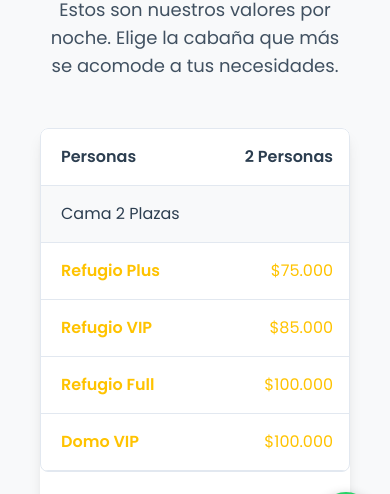
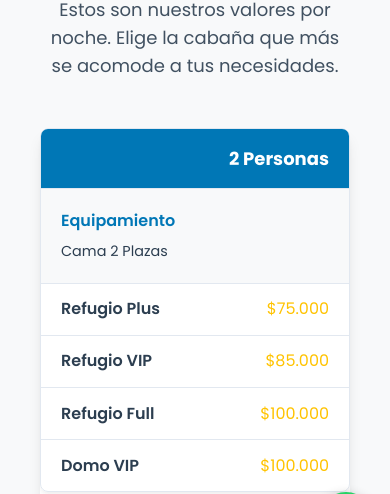
Before and after one commit to CFabian1907z3/refugios-guanaqueros-chile.github.io, a plain HTML site: page cotiza.html in a window 390 px wide. Shown: the part 280-774 px from the top of the page. Drawn offline with nearby package versions, Linux system fonts and the light colour scheme.

Commit message:
Update responsive.css

```diff
--- a/css/responsive.css
+++ b/css/responsive.css
@@ -1,17 +1,16 @@
-/*
-╔═══════════════════════════════════════════════════════════╗
-║  ESTILOS RESPONSIVE - Refugio de Guanaqueros             ║
+/* ╔═══════════════════════════════════════════════════════════╗
+║  ESTILOS RESPONSIVE - Refugio de Guanaqueros (Final)     ║
 ║  ────────────────────────────────────────────────────────  ║
 ║  GUÍA DE EDICIÓN:                                         ║
 ║  • Breakpoints: 768px (tabletas) y móviles               ║
 ║  • Tabla de precios móvil: Media query @media            ║
 ║  • Botón WhatsApp: Ajustes para móvil                    ║
 ║                                                            ║
-║  ⚠️ Las correcciones de responsive están aquí             ║
+║  ⚠️ CORRECCIÓN 2: Tabla de precios 100% rediseñada.       ║
 ╚═══════════════════════════════════════════════════════════╝
 */
 
-/* ========== TABLA DE PRECIOS - VISTA MÓVIL ========== */
+/* ========== TABLA DE PRECIOS - VISTA MÓVIL (¡CORREGIDO!) ========== */
 @media (max-width: 768px) {
     /* Ocultar encabezados de tabla en móvil */
     .price-table thead {
@@ -32,44 +31,93 @@
         border: 1px solid #e2e8f0;
         border-radius: 0.5rem;
         overflow: hidden;
+        box-shadow: 0 4px 6px -1px rgba(0, 0, 0, 0.05), 0 2px 4px -1px rgba(0, 0, 0, 0.03);
     }
 
-    /* Celdas con etiquetas */
+    /* Celdas apiladas (¡NUEVO ESTILO!) */
     .price-table td {
-        padding-left: 50%;
-        position: relative;
-        text-align: right;
+        display: flex; /* Usar flexbox para alinear label y valor */
+        justify-content: space-between; /* Pone el label a la izq y valor a la der */
+        align-items: center;
+        padding: 0.85rem 1.25rem; /* Padding vertical y horizontal */
+        text-align: right; /* Alinear el valor a la derecha */
         border: none;
         border-bottom: 1px solid #e2e8f0;
+        width: 100%; /* Asegurar que ocupe todo el ancho */
     }
 
-    /* Etiquetas antes de cada celda */
+    /* Quitar borde de la última celda de cada fila */
+    .price-table tr td:last-child {
+        border-bottom: none;
+    }
+
+    /* Etiquetas (data-label) */
     .price-table td:before {
         content: attr(data-label);
-        position: absolute;
-        left: 0;
-        width: 45%;
-        padding-left: 1.25rem;
+        text-align: left;
         font-weight: 600;
-        text-align: left;
-        white-space: nowrap;
+        color: #2C3E50; /* textdark, para que resalte */
+        white-space: normal; /* Permitir que el texto se ajuste */
+        padding-right: 1rem; /* Espacio entre label y valor */
+
+        /* Eliminar posicionamiento absoluto */
+        position: static;
+        width: auto;
+        padding-left: 0;
     }
 
-    /* Celda de equipamiento */
+    /* Celda de equipamiento (¡NUEVO ESTILO MÁS SIMPLE!) */
     .price-table .equip-cell {
-        padding-left: 1.25rem;
+        /* Queremos que esta celda sea diferente, el label arriba y el texto abajo */
+        display: block; /* Volver a block */
         text-align: left;
-        background-color: #F8F9FA;
+        background-color: #F8F9FA; /* neutral */
+        padding: 1.25rem;
+        font-size: 0.9rem;
+        line-height: 1.5;
     }
 
     .price-table .equip-cell:before {
+        /* Mostrar el label "Equipamiento" como un título */
+        content: attr(data-label);
+        display: block;
+        font-weight: 600;
+        color: #0077B6; /* primary, para que resalte */
+        margin-bottom: 0.5rem;
+        font-size: 1rem;
+
+        /* Eliminar posicionamiento absoluto */
+        position: static;
+        width: auto;
+        padding-left: 0;
+    }
+
+    /* Celda de personas (la primera) la haremos más grande, como título de la "tarjeta" */
+    .price-table tr td:first-child {
+        background-color: #0077B6; /* primary */
+        color: white;
+        font-size: 1.125rem; /* más grande */
+        font-weight: 700;
+        padding: 1rem 1.25rem;
+        justify-content: flex-end; /* Alinear el texto a la derecha */
+    }
+
+    .price-table tr td:first-child:before {
+        /* Ocultamos el data-label "Personas" y mostramos solo el valor */
         content: "";
+        padding-right: 0;
+        display: none;
+    }
+
+    /* Ocultar celdas vacías en móvil (SÚPER IMPORTANTE) */
+    .price-table td:empty {
+        display: none;
     }
 }
 
+
 /* ========== BOTÓN WHATSAPP - AJUSTES MÓVIL ========== */
-/*
-╔════════════════════════════════════════════════╗
+/* ╔════════════════════════════════════════════════╗
 ║  CORRECCIÓN CRÍTICA: Botón en móviles          ║
 ║  ──────────────────────────────────────────────  ║
 ║  Ajustes para pantallas pequeñas sin afectar   ║
@@ -204,3 +252,11 @@ iframe {
         min-width: 44px;
     }
 }
+
+    /* Botones más táctiles */
+    a, button {
+        min-height: 44px;
+        min-width: 44px;
+    }
+
+}
```
